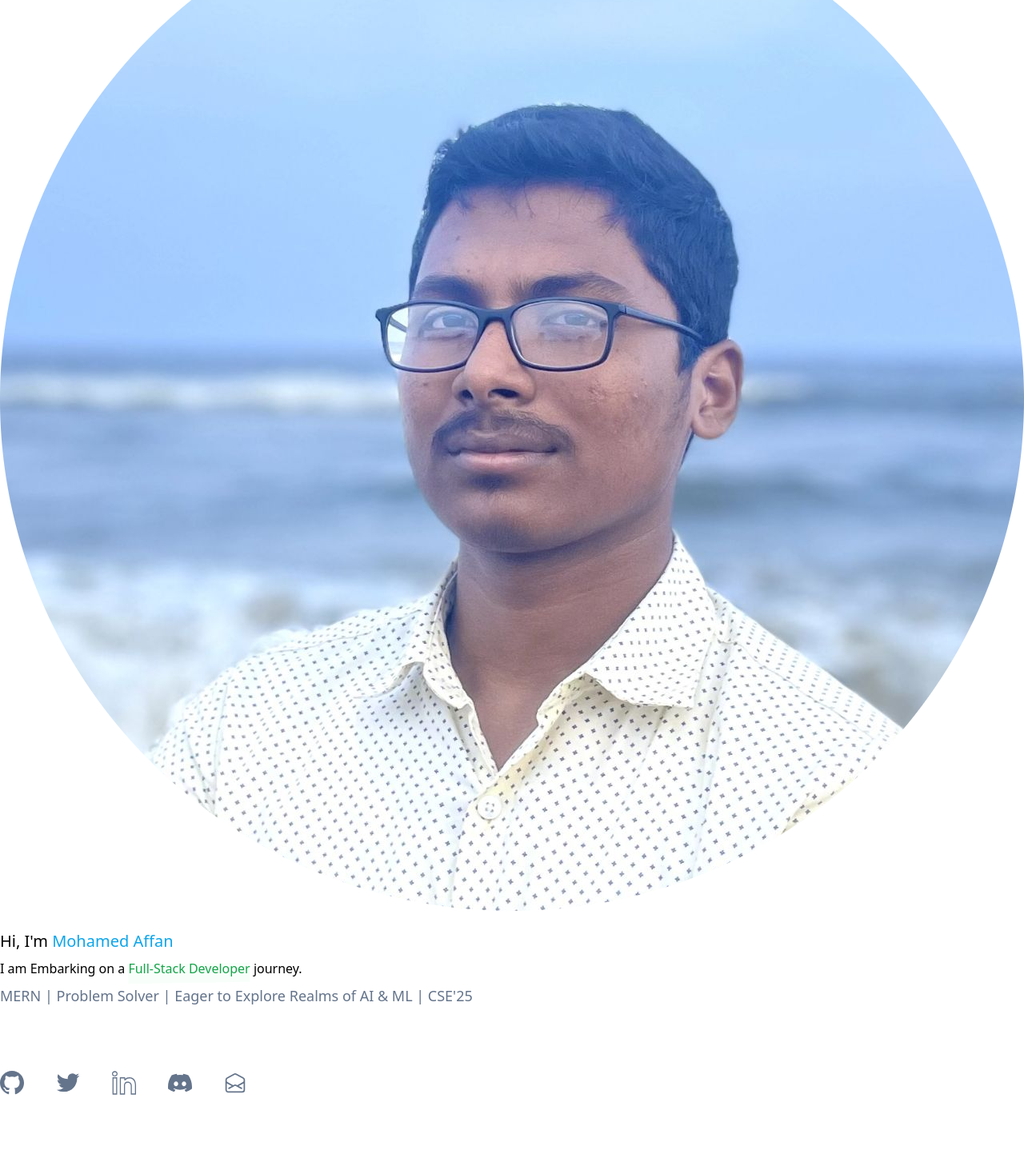
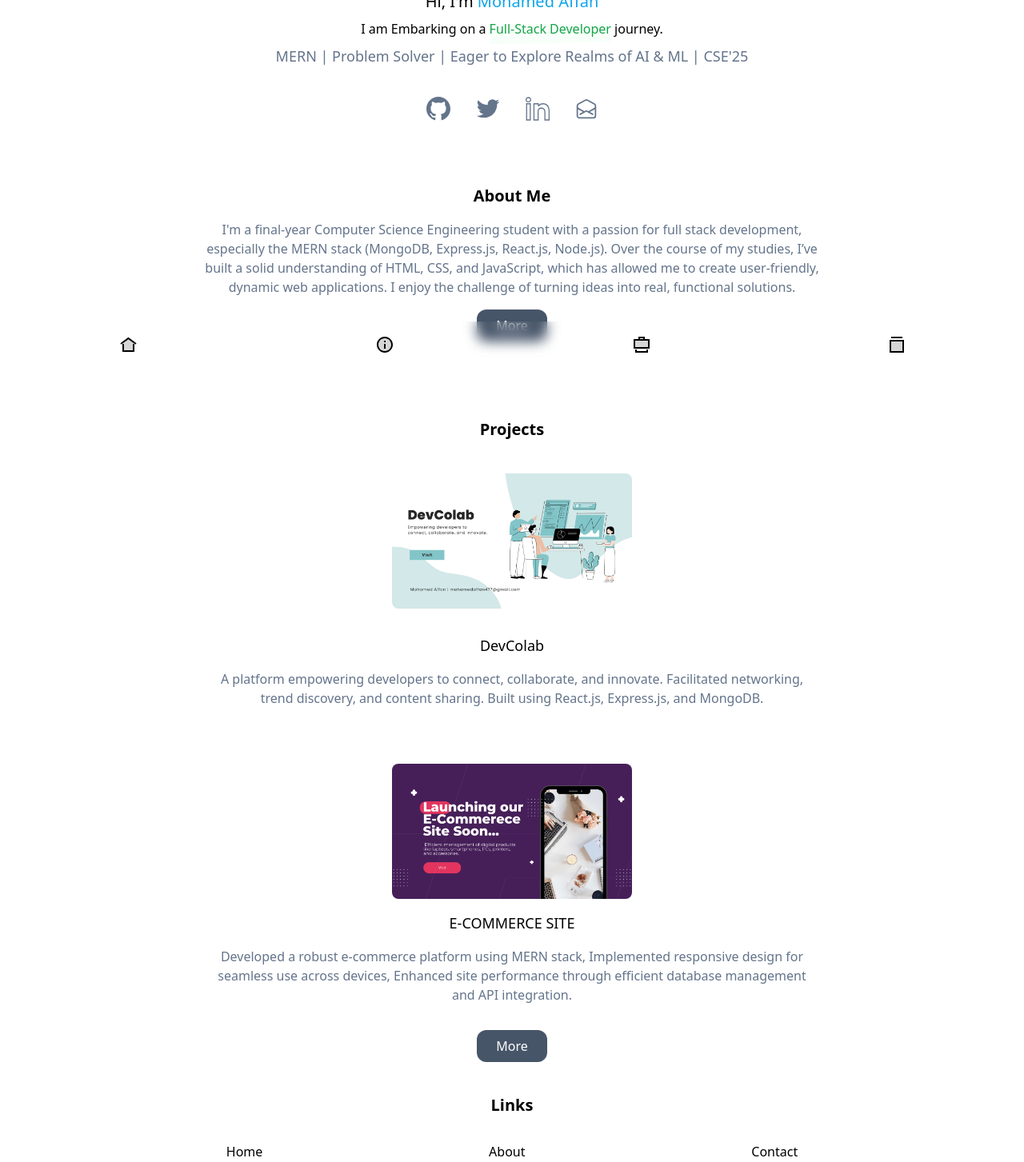
Before and after one commit to authenticaffan/My-Portfolio, a React (Vite) app: page / in a window 1280 px wide. Shown: the part 340-1793 px from the top of the page at 80% size. Built offline with nearby package versions, Linux system fonts and the light colour scheme.

Commit message:
updated for all screen size

```diff
--- a/src/App.css
+++ b/src/App.css
@@ -1,4 +1,4 @@
-@media (max-width:480px){
+@media (max-width: 2560px){
   .nav{
     position: fixed;
     bottom: 0;
@@ -15,7 +15,6 @@
   .banner{
     display: flex;
     flex-direction: column;
-    width: 100vw;
 
   }
   .bannerImg{
@@ -27,9 +26,6 @@
     display: flex;
     justify-content: flex-start;
   }
-  .title-text{
-    margin-left: 30px;
-  }
   .social{
     display: flex;
     justify-content: center;
@@ -39,7 +35,7 @@
     gap: 2rem;
   }
   .project-cards{
-    width: 300px;
+    max-width: 800px;
     margin: 0 auto;
     margin-top: 25px;
     display: flex;
@@ -57,7 +53,7 @@
     align-items: center;
   }
   .pText{
-    width: 300px;
+    max-width: 800px;
   }
   .foot ul{
     list-style-type: none;
@@ -68,6 +64,9 @@
     margin-top: 40px;
     margin-bottom: 100px;
 
+  }
+  .aboutsec{
+    max-width: 800px;
   }
   .aboutImg{
     margin: 0 auto;
@@ -97,7 +96,7 @@
     margin-bottom: 20px;
   }
 
-  h2 {
+  section h2 {
     border-bottom: 2px solid #ddd;
     padding-bottom: 5px;
     margin-bottom: 10px;
--- a/src/Pages/AboutPage.jsx
+++ b/src/Pages/AboutPage.jsx
@@ -1,15 +1,18 @@
 import Navbar from "../components/Navbar"
 import Footer from "../components/Footer"
+import ThemeToggle from "../components/ThemeToggle"
 
 const AboutPage = () => {
   return (
     <>
 
+    <ThemeToggle />
+
     <Navbar />
 
-    <div className="flex justify-center">
-    <div className="w-80 text-center">
-      <h1 className="text-xl mt-4">About Me</h1>
+    <div className="aboutPage flex justify-center mx-8">
+    <div className="text-center">
+      <h1 className="text-xl mt-4 font-bold">About Me</h1>
       <img className="mt-8 mb-4 h-60 aboutImg" src="/assets/Profile-cropped.jpg" alt="Mohamed Affan" />
       <h1 className="text-xl font-bold">Mohamed Affan</h1>
       <p className="mt-4">🎓 I&apos;m a final-year Computer Science Engineering student with a passion for full stack development, especially the MERN stack (MongoDB, Express.js, React.js, Node.js). Over the course of my studies, I&apos;ve built a solid understanding of HTML, CSS, and JavaScript, which has allowed me to create user-friendly, dynamic web applications. I enjoy the challenge of turning ideas into real, functional solutions.
--- a/src/Pages/HomePage.jsx
+++ b/src/Pages/HomePage.jsx
@@ -15,7 +15,7 @@ const HomePage = () => {
         <img src="/assets/Profile-cropped.jpg" alt="Banner" className="bannerImg" />
       </div>
 
-      <div className="title-text mb-20">
+      <div className="title-text text-center mx-8">
         <p className="font-aspekta mb-2 text-xl">Hi, I&apos;m <span className=" text-sky-500 after:bg-sky-500 ">Mohamed Affan</span></p>
         <h1 className="h1 font-aspekta mb-2">I am Embarking on a <span className="inline-flex relative text-green-600 before:absolute before:inset-0 before:bg-green-200 dark:before:bg-green-500 before:opacity-10 before:-z-10 before:-rotate-1 before:translate-y-1/4">Full-Stack Developer</span> journey.</h1>
         <p className="text-lg text-slate-500 dark:text-slate-400"> MERN | Problem Solver | Eager to Explore Realms of AI & ML | CSE&apos;25</p>
@@ -40,9 +40,7 @@ const HomePage = () => {
           <g><g><path d="M5.392,0.492C2.268,0.492,0,2.647,0,5.614c0,2.966,2.223,5.119,5.284,5.119c1.588,0,2.956-0.515,3.957-1.489    c0.96-0.935,1.489-2.224,1.488-3.653C10.659,2.589,8.464,0.492,5.392,0.492z M7.847,7.811C7.227,8.414,6.34,8.733,5.284,8.733    C3.351,8.733,2,7.451,2,5.614c0-1.867,1.363-3.122,3.392-3.122c1.983,0,3.293,1.235,3.338,3.123    C8.729,6.477,8.416,7.256,7.847,7.811z"></path><path d="M0.959,45.467h8.988V12.422H0.959V45.467z M2.959,14.422h4.988v29.044H2.959V14.422z"></path><path d="M33.648,12.422c-4.168,0-6.72,1.439-8.198,2.792l-0.281-2.792H15v33.044h9.959V28.099c0-0.748,0.303-2.301,0.493-2.711    c1.203-2.591,2.826-2.591,5.284-2.591c2.831,0,5.223,2.655,5.223,5.797v16.874h10v-18.67    C45.959,16.92,39.577,12.422,33.648,12.422z M43.959,43.467h-6V28.593c0-4.227-3.308-7.797-7.223-7.797    c-2.512,0-5.358,0-7.099,3.75c-0.359,0.775-0.679,2.632-0.679,3.553v15.368H17V14.422h6.36l0.408,4.044h1.639l0.293-0.473    c0.667-1.074,2.776-3.572,7.948-3.572c4.966,0,10.311,3.872,10.311,12.374V43.467z"></path></g></g>
           </svg>
           </a>
-          <a href="https://dhr.wtf/code" className="flex gap-2 items-center hover:scale-125">
-          <svg height="30" width="30" fill="currentColor" xmlns="http://www.w3.org/2000/svg" viewBox="0 0 127.14 96.36">
-          <g id="图层_2" data-name="图层 2"><g id="Discord_Logos" data-name="Discord Logos"><g id="Discord_Logo_-_Large_-_White" data-name="Discord Logo - Large - White"><path d="M107.7,8.07A105.15,105.15,0,0,0,81.47,0a72.06,72.06,0,0,0-3.36,6.83A97.68,97.68,0,0,0,49,6.83,72.37,72.37,0,0,0,45.64,0,105.89,105.89,0,0,0,19.39,8.09C2.79,32.65-1.71,56.6.54,80.21h0A105.73,105.73,0,0,0,32.71,96.36,77.7,77.7,0,0,0,39.6,85.25a68.42,68.42,0,0,1-10.85-5.18c.91-.66,1.8-1.34,2.66-2a75.57,75.57,0,0,0,64.32,0c.87.71,1.76,1.39,2.66,2a68.68,68.68,0,0,1-10.87,5.19,77,77,0,0,0,6.89,11.1A105.25,105.25,0,0,0,126.6,80.22h0C129.24,52.84,122.09,29.11,107.7,8.07ZM42.45,65.69C36.18,65.69,31,60,31,53s5-12.74,11.43-12.74S54,46,53.89,53,48.84,65.69,42.45,65.69Zm42.24,0C78.41,65.69,73.25,60,73.25,53s5-12.74,11.44-12.74S96.23,46,96.12,53,91.08,65.69,84.69,65.69Z"></path></g></g></g></svg></a><a href="mailto:authenticaffan@gmail.com" className="flex gap-2 items-center hover:scale-125">
+          <a href="mailto:authenticaffan@gmail.com" className="flex gap-2 items-center hover:scale-125">
           <svg xmlns="http://www.w3.org/2000/svg" fill="none" viewBox="0 0 24 24" strokeWidth="1.5" stroke="currentColor" className="w-7 h-7"><path strokeLinecap="round" strokeLinejoin="round" d="M21.75 9v.906a2.25 2.25 0 01-1.183 1.981l-6.478 3.488M2.25 9v.906a2.25 2.25 0 001.183 1.981l6.478 3.488m8.839 2.51l-4.66-2.51m0 0l-1.023-.55a2.25 2.25 0 00-2.134 0l-1.022.55m0 0l-4.661 2.51m16.5 1.615a2.25 2.25 0 01-2.25 2.25h-15a2.25 2.25 0 01-2.25-2.25V8.844a2.25 2.25 0 011.183-1.98l7.5-4.04a2.25 2.25 0 012.134 0l7.5 4.04a2.25 2.25 0 011.183 1.98V19.5z"></path>
           </svg>
           </a>
@@ -52,21 +50,21 @@ const HomePage = () => {
       </>
 
       <div className="flex justify-center mt-20">
-      <div className="aboutsec  text-center w-72">
+      <div className="aboutsec  text-center mx-8">
         <h1 className="text-xl font-bold">About Me</h1>
         <p className="mt-4 text-slate-500"> I&apos;m a final-year Computer Science Engineering student with a passion for full stack development, especially the MERN stack (MongoDB, Express.js, React.js, Node.js). Over the course of my studies, I’ve built a solid understanding of HTML, CSS, and JavaScript, which has allowed me to create user-friendly, dynamic web applications. I enjoy the challenge of turning ideas into real, functional solutions.</p>
         <button className="bg-slate-600 pl-6 pr-6 pt-2 pb-2 mt-4 rounded-xl text-white"><a href="/about">More</a></button>
       </div>
       </div>
 
-      <div className="projectsec text-center mt-20">
-      <h1 className="mt-4 text-xl font-bold">Projects</h1>
+      <div className="projectsec mt-20 flex flex-col justify-center">
+      <h1 className="mt-4 mb-4 text-xl text-center font-bold">Projects</h1>
       <div className="project-cards">
       <div className="card">
         <img className="pImg rounded-lg" src="/assets/Devcolab.png" alt="DevColab" />
-        <div className="pText">
-        <h2 className="text-lg text-center mt-4">DevColab</h2>
-        <p className="text-center text-slate-500" >A platform empowering developers to connect, collaborate, and innovate.
+        <div className="pText text-center mx-4 mt-8 ">
+        <h2 className="text-lg mb-4">DevColab</h2>
+        <p className="text-slate-500 ">A platform empowering developers to connect, collaborate, and innovate.
         Facilitated networking, trend discovery, and content sharing. Built using
         React.js, Express.js, and MongoDB.
         </p>
@@ -75,16 +73,18 @@ const HomePage = () => {
 
       <div className="card">
         <img className="pImg rounded-lg" src="/assets/E-Commerce.png" alt="DevColab" />
-        <div className="pText">
-        <h2 className="text-lg text-center mt-4">E-COMMERCE SITE</h2>
-        <p className="text-center text-slate-500" >Developed a robust e-commerce platform using MERN stack, Implemented
+        <div className="pText text-center mb-4">
+        <h2 className="text-lg  mx-4 mt-4 mb-4">E-COMMERCE SITE</h2>
+        <p className="text-slate-500 mx-4" >Developed a robust e-commerce platform using MERN stack, Implemented
         responsive design for seamless use across devices, Enhanced site
         performance through efficient database management and API integration.
         </p>
         </div>
       </div>
       </div>
+      <div className="flex justify-center">
       <button className="bg-slate-600 pl-6 pr-6 pt-2 pb-2 mt-4 rounded-xl text-white"><a href="/projects">More</a></button>
+      </div>
       </div>
 
     <Footer />
--- a/src/Pages/ProjectsPage.jsx
+++ b/src/Pages/ProjectsPage.jsx
@@ -1,23 +1,26 @@
 import Footer from "../components/Footer"
 import Navbar from "../components/Navbar"
+import ThemeToggle from "../components/ThemeToggle"
 
 const ProjectsPage = () => {
   return (
     <>
+    <ThemeToggle />
+
     <div>
     <Navbar />
     </div>
 
     <div>
-    <h1 className="text-xl text-center mt-4 ">Projects</h1>
+    <h1 className="text-xl text-center mt-4 mb-8 font-bold">Projects</h1>
     </div>
 
-    <div className="project-cards">
+    <div className="projectPage ">
       <div className="card">
-        <img className="pImg" src="/assets/Devcolab.png" alt="DevColab" />
-        <div className="pText rounded-lg">
-        <h2 className="text-lg text-center mt-4">DevColab</h2>
-        <p className="text-center" >A platform empowering developers to connect, collaborate, and innovate.
+        <img className="pImg rounded-lg " src="/assets/Devcolab.png" alt="DevColab" />
+        <div className="pText text-center mx-4 mt-8 mb-8">
+        <h2 className="text-lg mb-4">DevColab</h2>
+        <p className="">A platform empowering developers to connect, collaborate, and innovate.
         Facilitated networking, trend discovery, and content sharing. Built using
         React.js, Express.js, and MongoDB.
         </p>
@@ -26,9 +29,9 @@ const ProjectsPage = () => {
 
       <div className="card">
         <img className="pImg rounded-lg" src="/assets/E-Commerce.png" alt="E-Commerce" />
-        <div className="pText">
-        <h2 className="text-lg text-center mt-4">E-COMMERCE SITE</h2>
-        <p className="text-center" >Developed a robust e-commerce platform using MERN stack, Implemented
+        <div className="pText text-center mx-4 mt-8 mb-8">
+        <h2 className="text-lg mb-4">E-COMMERCE SITE</h2>
+        <p className="" >Developed a robust e-commerce platform using MERN stack, Implemented
         responsive design for seamless use across devices, Enhanced site
         performance through efficient database management and API integration.
         </p>
@@ -37,9 +40,9 @@ const ProjectsPage = () => {
 
       <div className="card">
         <img className="pImg rounded-lg" src="/assets/AI-Sentiment.png" alt="AI-Sentiment" />
-        <div className="pText">
-        <h2 className="text-lg text-center mt-4">AI - SENTIMENT ANALYSIS</h2>
-        <p className="text-center" >AI - SENTIMENT ANALYSIS
+        <div className="pText text-center mx-4 mt-8 mb-8">
+        <h2 className="text-lg mb-4">AI - SENTIMENT ANALYSIS</h2>
+        <p className=" " >AI - SENTIMENT ANALYSIS
         Developed an AI-based sentiment analysis system using facial analysis to
         discern users sentiments, providing valuable insights for personalized
         interactions and enhancing user experiences. Implemented machine learning
--- a/src/components/Footer.jsx
+++ b/src/components/Footer.jsx
@@ -3,7 +3,7 @@ const Footer = () => {
     <>
 
     <div className="foot">
-      <h1 className="text-center mt-8 mb-8 text-xl">Links</h1>
+      <h1 className="text-center font-bold mt-8 mb-8 text-xl">Links</h1>
         <ul>
             <li><a href="/">Home</a></li>
             <li><a href="/about">About</a></li>
--- a/src/components/ThemeToggle.jsx
+++ b/src/components/ThemeToggle.jsx
@@ -19,7 +19,7 @@ const ThemeToggle = () => {
   };
 
   return (
-    <div className="flex items-center justify-start ml-8 mt-8">
+    <div className="flex items-center justify-start ml-12 mt-8">
       <button
   onClick={toggleTheme}
   className="flex items-center  dark:bg-white dark:text-black rounded transition duration-300"
```
